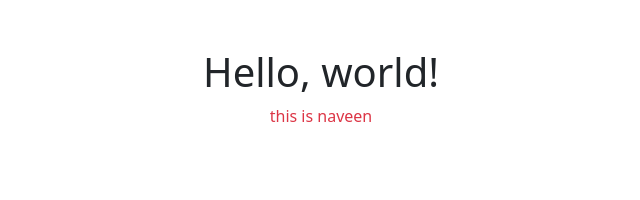
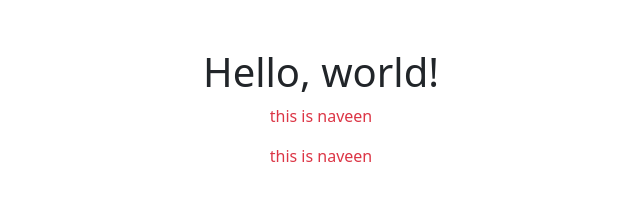
Before and after one commit to sachin-niyana/radial-code, a plain HTML site: page code.html in a window 1280 px wide. Shown: the whole page, without its empty margins (319-959 px from the left). Drawn offline with nearby package versions, Linux system fonts and the light colour scheme.

Commit message:
take pull from main

```diff
--- a/code.html
+++ b/code.html
@@ -12,6 +12,7 @@
     <body>
         <h1 class="text-center mt-5">Hello, world!</h1>
         <p class="text-danger text-center"> this is naveen</p>
+        <p class="text-danger text-center"> this is naveen</p>
 
         <script src="https://cdn.jsdelivr.net/npm/bootstrap@5.2.3/dist/js/bootstrap.bundle.min.js"
             integrity="sha384-kenU1KFdBIe4zVF0s0G1M5b4hcpxyD9F7jL+jjXkk+Q2h455rYXK/7HAuoJl+0I4"
```
